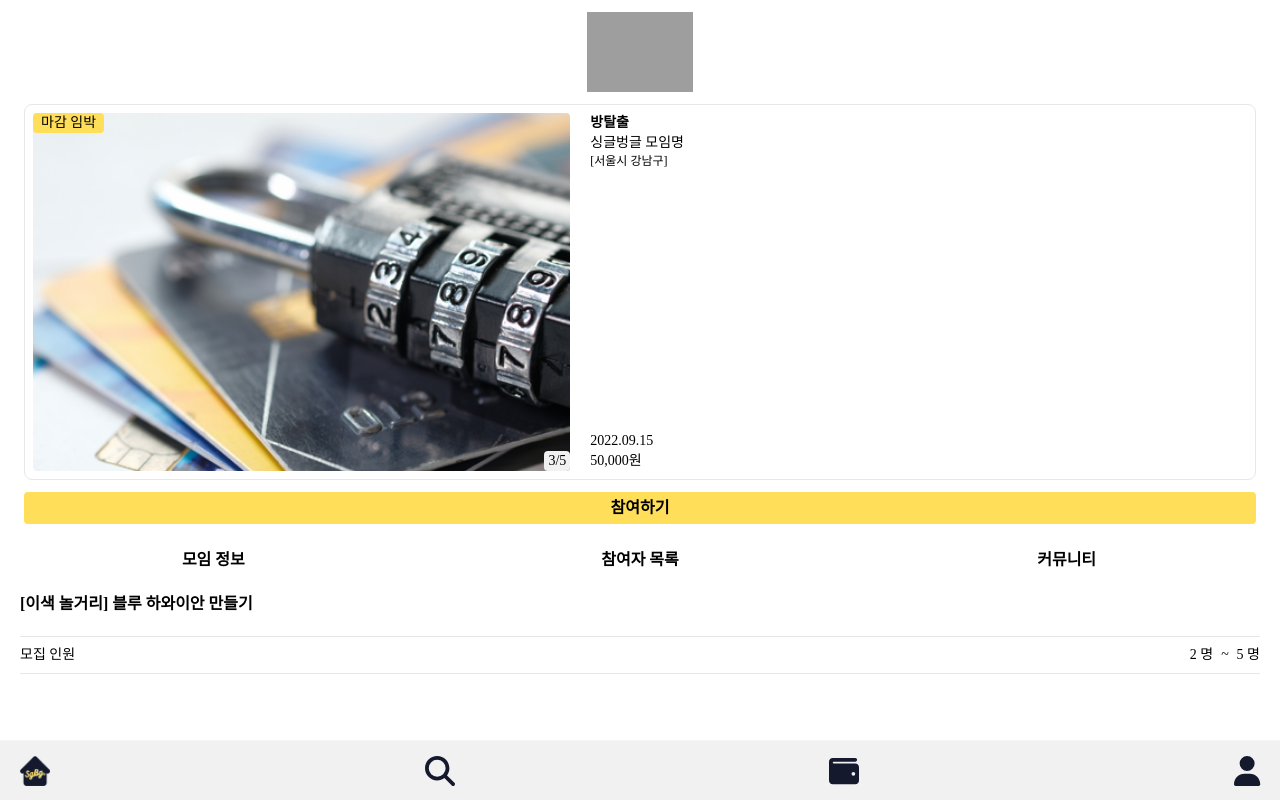
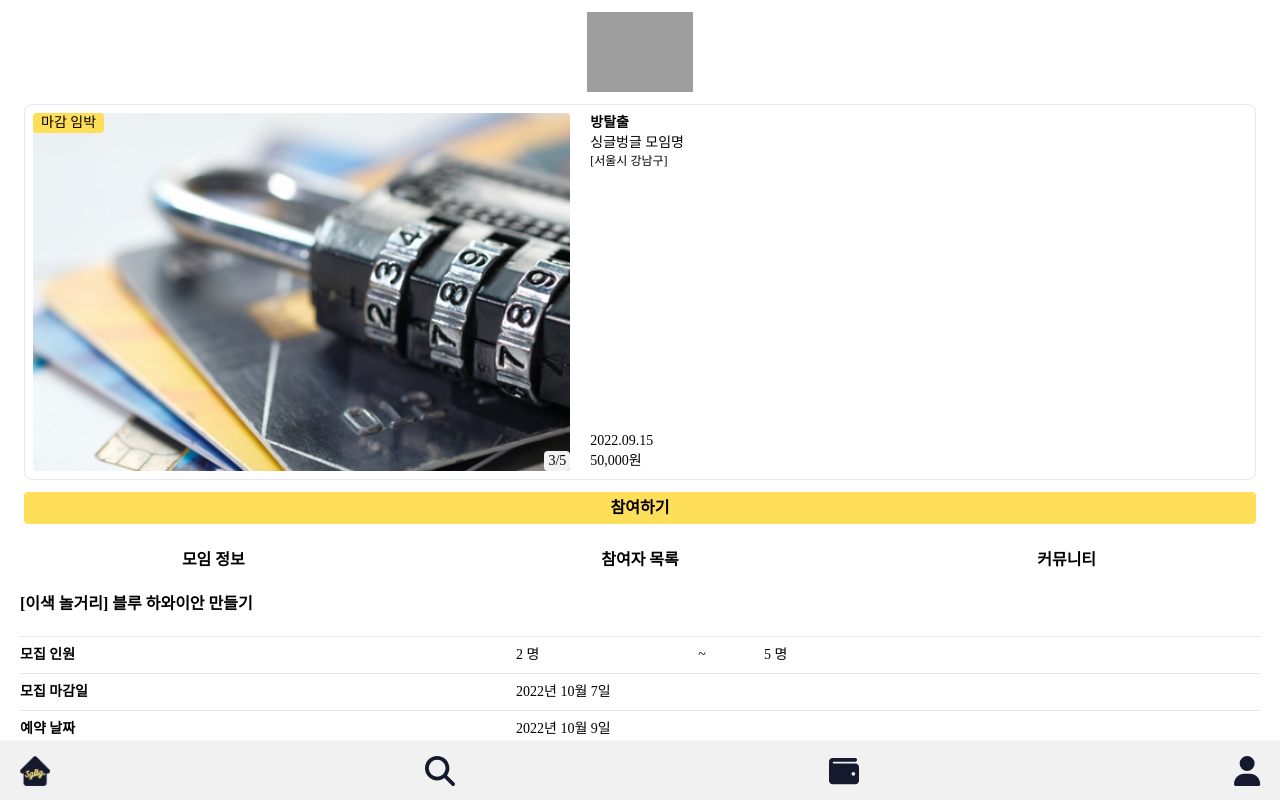
Before and after one commit to heua717/sgbg, a React (Create React App) app in the folder frontend/: page /meeting in a window 1280 px wide. Built offline with nearby package versions, Linux system fonts and the light colour scheme; grey boxes are pictures that could not be loaded; a web font is replaced by a local one.

Commit message:
[S07P22A707-129] chore: room-info-tab

```diff
--- a/frontend/src/components/Logo.tsx
+++ b/frontend/src/components/Logo.tsx
@@ -1,6 +1,6 @@
 import { Link } from "react-router-dom";
 
-const BtnCreateRoom = () => {
+const Logo = () => {
     return (
     <div className="w-full h-20 my-3">
         <img className="max-h-20 m-auto" src={process.env.PUBLIC_URL + `/img/sgbg-logo.png`} alt="SgBg 로고"/>
@@ -8,4 +8,4 @@ const BtnCreateRoom = () => {
     );
 };
 
-export default BtnCreateRoom;
+export default Logo;
--- a/frontend/src/components/tabs/RoomInfoTab.tsx
+++ b/frontend/src/components/tabs/RoomInfoTab.tsx
@@ -6,16 +6,29 @@ const RoomInfoTabs = () => {
       <h3 className='font-semibold'>[이색 놀거리] 블루 하와이안 만들기</h3>
       <hr className="mt-5 mb-2" />
 
-      <div className="text-sm flex justify-between">
-      <p className="flex">모집 인원</p>
+      <div className="text-sm grid grid-cols-10">
+        <p className="col-span-4 font-semibold">모집 인원</p>
         {/* grid grid-cols-3 */}
-      <div className="grid grid-cols-3">
+        <div className="col-start-5 col-end-8 grid grid-cols-3">
           <span>2 명</span>
           <span className="text-center">~</span>
           <span>5 명</span>
         </div>
       </div>
       <hr className="my-2" />
+
+      <div className="text-sm grid grid-cols-10">
+        <p className='col-span-4 font-semibold'>모집 마감일</p>
+        <p className="col-start-5 col-end-9">2022년 10월 7일</p>
+      </div>
+      <hr className="my-2" />
+
+      <div className="text-sm grid grid-cols-10">
+        <p className='col-span-4 font-semibold'>예약 날짜</p>
+        <p className="col-start-5 col-end-9">2022년 10월 9일</p>
+      </div>
+      <hr className="my-2" />
+
     </div>
   );
 };
```
Lines whose indentation alone changed are shown as unchanged.
